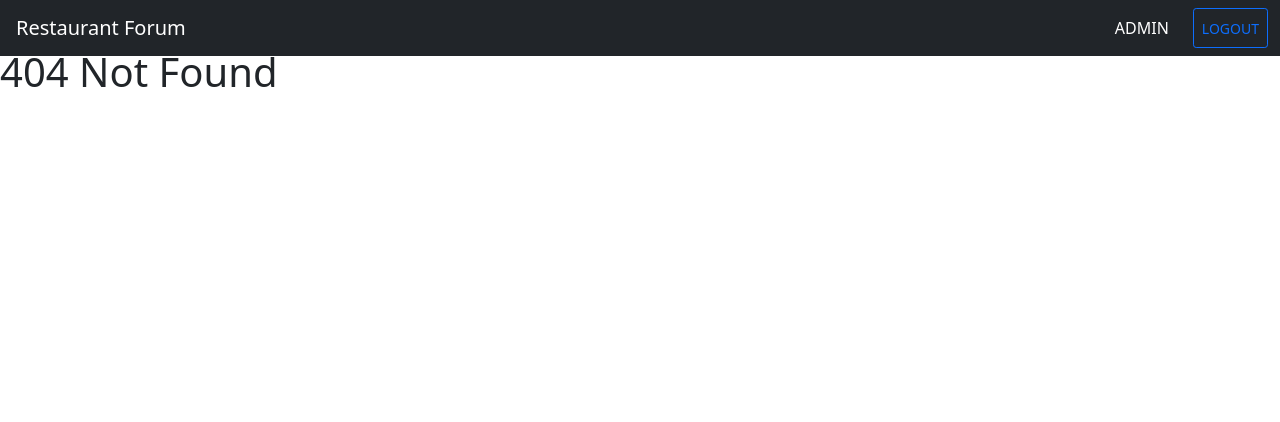
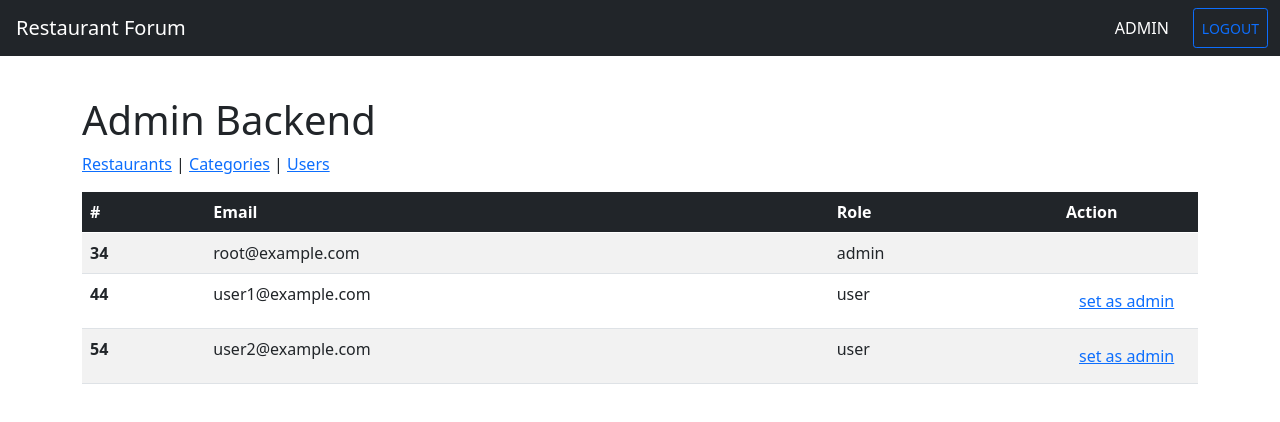
Before and after one commit to ivyhungtw/restaurant-forum-vue, a Vue app: page /admin/users in a window 1280 px wide. Before the commit this address had no page. Shown: the top 422 px of the page. Built offline with nearby package versions, Linux system fonts and the light colour scheme.

Commit message:
feat: add admin-users page

```diff
--- a/src/components/AdminNav.vue
+++ b/src/components/AdminNav.vue
@@ -3,7 +3,7 @@
     <h1>Admin Backend</h1>
     <router-link :to="{ name: 'admin-restaurants' }">Restaurants</router-link> |
     <router-link :to="{ name: 'admin-categories' }">Categories</router-link> |
-    <a href="#">Users</a>
+    <router-link :to="{ name: 'admin-users' }">Users</router-link>
   </div>
 </template>
 
--- a/src/router/index.js
+++ b/src/router/index.js
@@ -89,6 +89,11 @@ const routes = [
     component: () => import('../views/AdminCategories.vue')
   },
   {
+    path: '/admin/users',
+    name: 'admin-users',
+    component: () => import('../views/AdminUsers.vue')
+  },
+  {
     path: '/:catchAll(.*)*',
     name: 'not-found',
     component: () => import('../views/NotFound.vue')
--- /dev/null
+++ b/src/views/AdminUsers.vue
@@ -0,0 +1,127 @@
+<template>
+  <div class="container py-5">
+    <!-- AdminNav Component -->
+    <admin-nav />
+
+    <table class="table table-striped">
+      <thead class="table-dark">
+        <tr>
+          <th scope="col">
+            #
+          </th>
+          <th scope="col">
+            Email
+          </th>
+          <th scope="col">
+            Role
+          </th>
+          <th scope="col" width="140">
+            Action
+          </th>
+        </tr>
+      </thead>
+      <tbody>
+        <tr v-for="user in users" :key="user.id">
+          <th scope="row">
+            {{ user.id }}
+          </th>
+          <td>{{ user.email }}</td>
+          <td v-if="user.isAdmin">admin</td>
+          <td v-else>user</td>
+          <td>
+            <button
+              v-if="user.isAdmin && user.id !== currentUserId"
+              type="button"
+              class="btn btn-link"
+              @click="toggleRole(user.id)"
+            >
+              set as user
+            </button>
+            <button
+              v-else-if="!user.isAdmin"
+              type="button"
+              class="btn btn-link"
+              @click="toggleRole(user.id)"
+            >
+              set as admin
+            </button>
+          </td>
+        </tr>
+      </tbody>
+    </table>
+  </div>
+</template>
+
+<script>
+import AdminNav from '@/components/AdminNav.vue';
+
+const dummyData = {
+  users: [
+    {
+      id: 34,
+      name: 'root',
+      email: 'root@example.com',
+      password: '$2a$10$n8fVa5HYfOCLOiTpnZa8nuoNA1U.haz6W9jVk2W.D6D48obCHfiJu',
+      isAdmin: 1,
+      image: 'https://i.imgur.com/1jDf2Me.png',
+      createdAt: '2021-04-06T00:19:36.000Z',
+      updatedAt: '2021-04-17T19:31:04.000Z'
+    },
+    {
+      id: 44,
+      name: 'user1',
+      email: 'user1@example.com',
+      password: '$2a$10$QeeBEuHzbDV/nUagZk0KHe2.Kr4uAjxWhxJfDCQOgX2ZqDXID35W.',
+      isAdmin: 0,
+      image: 'https://i.imgur.com/zadqwVq.png',
+      createdAt: '2021-04-06T00:19:36.000Z',
+      updatedAt: '2021-04-06T00:26:32.000Z'
+    },
+    {
+      id: 54,
+      name: 'user2',
+      email: 'user2@example.com',
+      password: '$2a$10$E1xGl3bqIVT.OFSdwk8.SuGiuU4j5o2Q3fI4o2InjCuuita4plKiG',
+      isAdmin: 0,
+      image: 'https://i.imgur.com/mxyxsfQ.png',
+      createdAt: '2021-04-06T00:19:36.000Z',
+      updatedAt: '2021-04-06T00:27:29.000Z'
+    }
+  ],
+  id: 34
+};
+
+export default {
+  name: 'AdminUsers',
+  components: {
+    AdminNav
+  },
+  data() {
+    return {
+      users: [],
+      currentUserId: -1
+    };
+  },
+  created() {
+    this.fetchUsers();
+  },
+  methods: {
+    fetchUsers() {
+      this.users = dummyData.users;
+      this.currentUserId = dummyData.id;
+    },
+    toggleRole(userId) {
+      // TODO: put /users/:id
+      this.users = this.users.map(user => {
+        if (user.id === userId) {
+          return {
+            ...user,
+            isAdmin: !user.isAdmin
+          };
+        }
+        return user;
+      });
+    }
+  }
+};
+</script>
```
